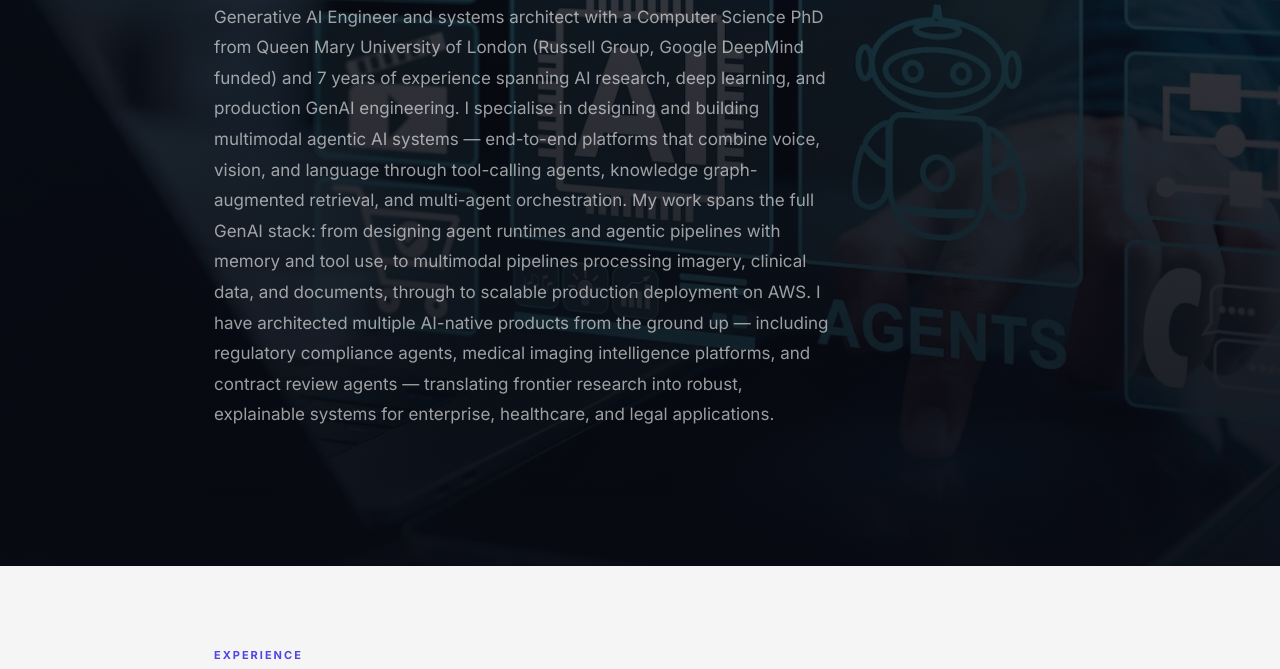
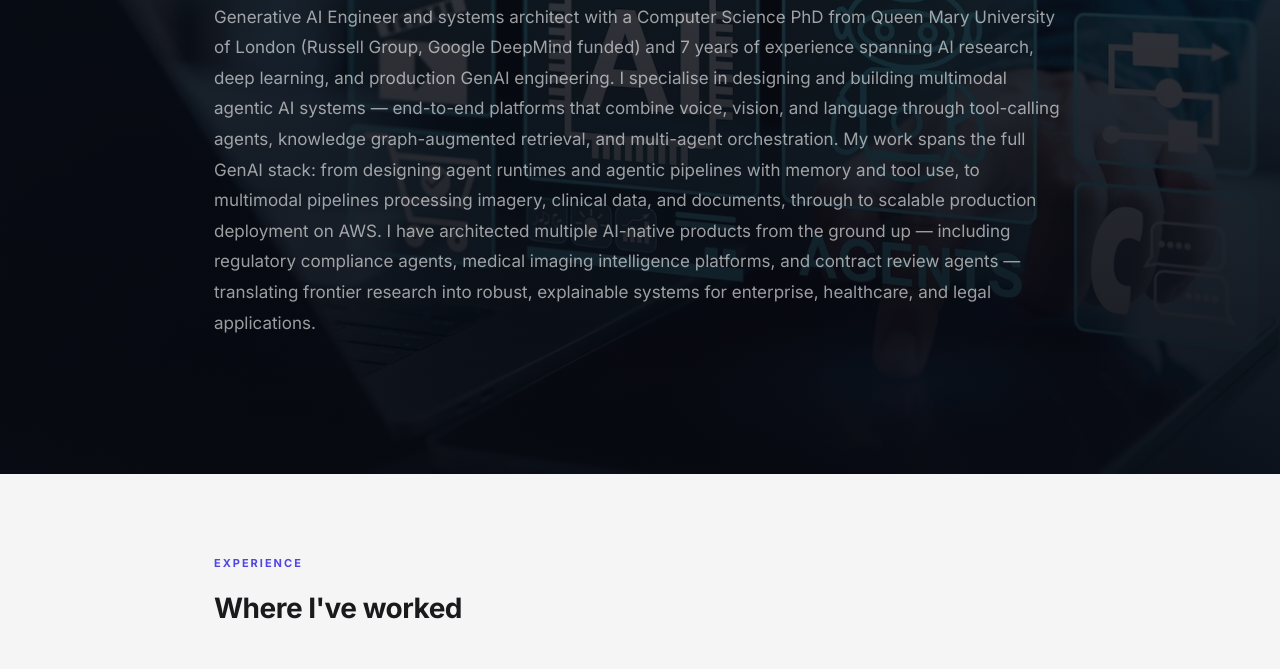
Before and after one commit to zahirnik/zahir-portfolio, a website: page index.html in a window 1280 px wide. Shown: the part 319-988 px from the top of the page. Drawn offline with Linux system fonts and the light colour scheme.

Commit message:
Widen hero subtitle to 860px

```diff
--- a/index.html
+++ b/index.html
@@ -101,7 +101,7 @@
     -webkit-background-clip: text; -webkit-text-fill-color: transparent;
   }
   .hero .subtitle {
-    font-size: 17px; color: rgba(255,255,255,0.6); max-width: 620px;
+    font-size: 17px; color: rgba(255,255,255,0.6); max-width: 860px;
     line-height: 1.8; margin-bottom: 36px;
   }
   .hero .links-row { display: flex; gap: 14px; flex-wrap: wrap; }
```
